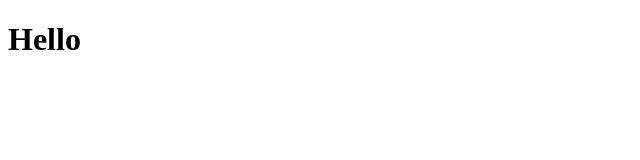
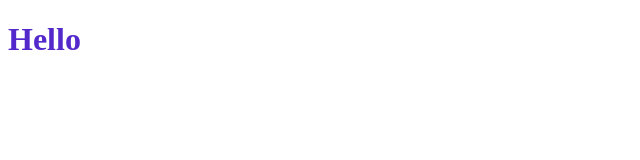
Before and after one commit to Marcos-Vinicius1801/dtmoney, a React (Create React App) app: page / in a window 1280 px wide. Shown: the top 160 px of the page, without its empty margins (0-640 px from the left). Built offline with nearby package versions, Linux system fonts and the light colour scheme; the HTML template or start-up script is replaced by a standard one.

Commit message:
Fix: Version of dependencies in package.json

```diff
--- a/src/App.tsx
+++ b/src/App.tsx
@@ -1,9 +1,14 @@
 import React from "react";
+import style from "styled-components";
+
+const Title = style.h1`
+color:#5429CC;
+`
 
 export function App() {
   return (
     <div className="App">
-      <h1>Hello</h1>
+      <Title>Hello</Title>
     </div>
   );
 }
--- a/tsconfig.json
+++ b/tsconfig.json
@@ -14,7 +14,7 @@
     "resolveJsonModule": true,
     "isolatedModules": true,
     "noEmit": true,
-    "jsx": "react"
+    "jsx": "react-jsx"
   },
   "include": ["src"]
 }
```
Also changed, not shown: package.json (+16 -12 lines), 2 other files (tests, documents, lock files or other folders).
